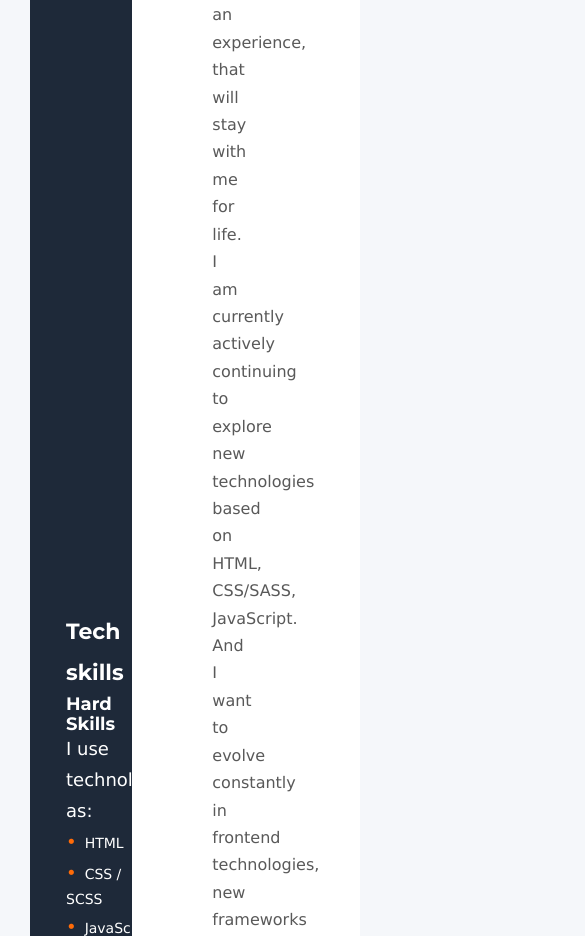
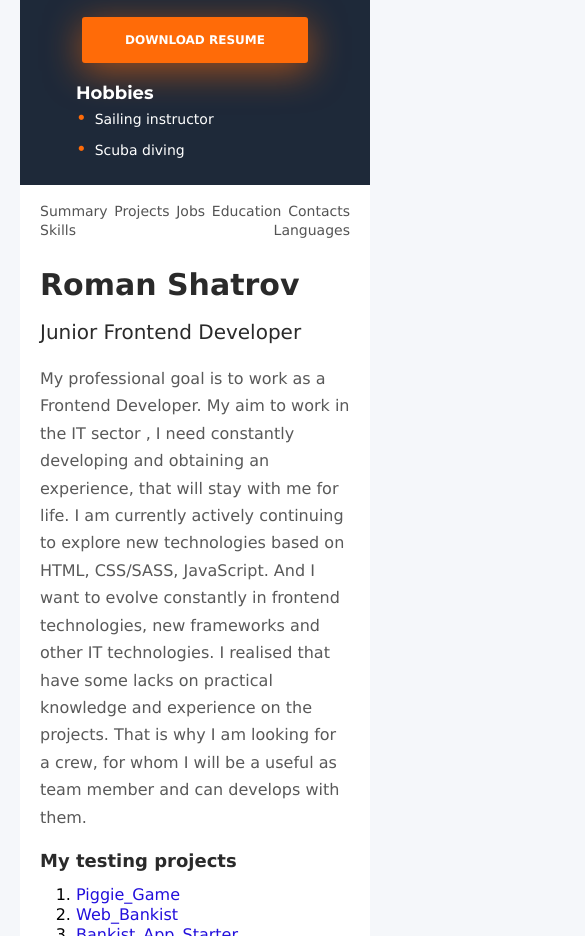
Before and after one commit to googray/rsschool-cv1, a plain HTML site: page index.html in a window 390 px wide. Shown: the part 1064-2000 px from the top of the page, 585 px wide, since content can reach past the window. Drawn offline with nearby package versions, Linux system fonts and the light colour scheme.

Commit message:
feat: finalized styling of.css with mediaqueries

```diff
--- a/index.html
+++ b/index.html
@@ -132,14 +132,14 @@
           <p class="bio-occupation">Junior Frontend Developer</p>
           <p class="bio-about">
             My professional goal is to work as a Frontend Developer. My aim to
-            work in the IT sector , I need constantly development and obtaining
+            work in the IT sector , I need constantly developing and obtaining
             an experience, that will stay with me for life. I am currently
             actively continuing to explore new technologies based on HTML,
             CSS/SASS, JavaScript. And I want to evolve constantly in frontend
             technologies, new frameworks and other IT technologies. I realised
             that have some lacks on practical knowledge and experience on the
             projects. That is why I am looking for a crew, for whom I will be a
-            useful team member and can develops with their.
+            useful as team member and can develops with them.
           </p>
         </section>
         <section class="projects" id="projects">
@@ -221,7 +221,7 @@
         <section class="code">
         <div class="code-container">
             <h3 class="code-example">Example of code</h3>
-            <pre>
+            <pre class="pre-part">
                 <code class="code-js" id='code'>
                     function deepCount(a){
                         return a.reduce((acc, val) => {
--- a/style.css
+++ b/style.css
@@ -4,11 +4,6 @@
   margin: 0;
   padding: 0;
 }
-
-/* ul {
-  list-style: none;
-} */
-/*Reset part end*/
 
 :root {
   --bgrc-body: #f5f7fa;
@@ -23,13 +18,10 @@
 /*Variable part end*/
 /*Main part*/
 body {
-  /* display: flex;
-  flex-direction: column;
-  justify-content: space-between; */
   background-color: var(--bgrc-body);
-  padding: 30px;
-  width: 100%;
-  /* min-height: 100vh; */
+  padding: 20px;
+  /* width: 100%; */
+  min-height: 100vh;
   font-family: "Monserrat", Verdana, sans-serif;
 }
 
@@ -59,11 +51,11 @@ html {
 .skills,
 .languages,
 .hobbies {
-  margin-bottom: 36px;
+  margin-bottom: 20px;
   padding-left: 36px;
 }
 .widget {
-  margin-bottom: 36px;
+  margin-bottom: 20px;
 }
 
 .skills-title {
@@ -83,7 +75,7 @@ html {
 
 .photo {
   max-width: 70%;
-  margin: 25px 60px;
+  margin: 10% auto;
   border-radius: 7px;
 }
 
@@ -190,7 +182,6 @@ html {
   width: 69%;
   padding-left: 80px;
   padding-right: 150px;
-  padding-bottom: 10px;
   display: flex;
   flex-direction: column;
   justify-content: space-between;
@@ -208,10 +199,11 @@ html {
 }
 
 .header-link {
+  position: relative;
   opacity: 0.8;
   color: var(--color-title);
   text-decoration: none;
-  font-size: 16px;
+  font-size: 14px;
 }
 
 .header-link:hover {
@@ -231,7 +223,7 @@ html {
 .bio-title {
   font-size: 45px;
   line-height: 2;
-  margin-bottom: 16px;
+  margin-top: 16px;
 }
 
 .bio-occupation {
@@ -273,12 +265,14 @@ html {
   color: var(--color-project);
   font-size: 16px;
   line-height: 20px;
+  text-decoration: none;
 }
 
 .projects-link:hover {
   color: var(--color-link);
   font-size: 18px;
   line-height: 20px;
+  text-decoration: underline;
 }
 
 .jobs-title,
@@ -322,3 +316,69 @@ html {
   list-style-type: none;
 }
 /*Right side end*/
+/*Media Queries part*/
+@media (max-width: 1000px) {
+  body {
+    max-width: 1260px;
+  }
+  .left-side {
+    width: 40%;
+    padding: 0 20px;
+  }
+  .right-side {
+    width: 60%;
+    padding: 0 20px;
+  }
+  .main-header__links {
+    flex-wrap: wrap;
+  }
+}
+
+@media (max-width: 768px) {
+  .container {
+    max-width: 100%;
+  }
+  .left-side {
+    width: 40%;
+  }
+  .right-side {
+    width: 60%;
+  }
+  .contacts-title,
+  .skills-title,
+  .jobs-title,
+  .education-title,
+  .projects-title {
+    font-size: 20px;
+  }
+  .bio-title {
+    font-size: 36px;
+  }
+}
+
+@media (max-width: 639px) {
+  .container {
+    flex-direction: column;
+  }
+  .left-side,
+  .right-side {
+    width: 100%;
+  }
+}
+
+@media (max-width: 420px) {
+  .code {
+    display: none;
+  }
+  .contacts-title,
+  .skills-title,
+  .jobs-title,
+  .education-title,
+  .projects-title {
+    font-size: 18px;
+  }
+  .bio-title {
+    font-size: 30px;
+  }
+}
+/*Media Queries end*/
```
